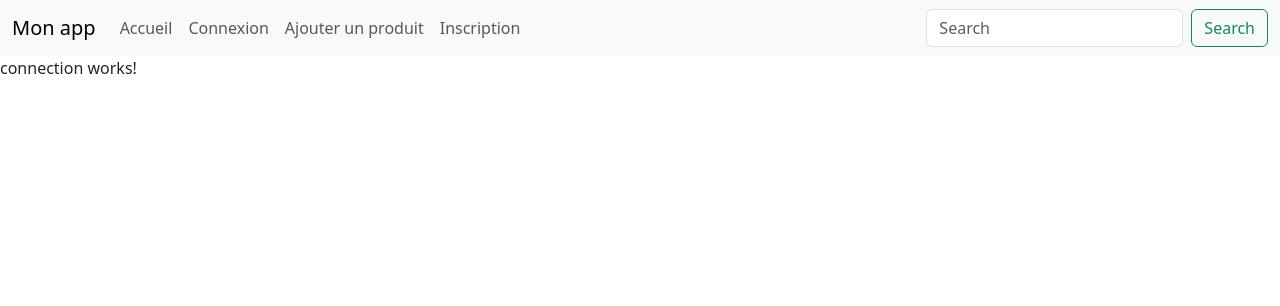
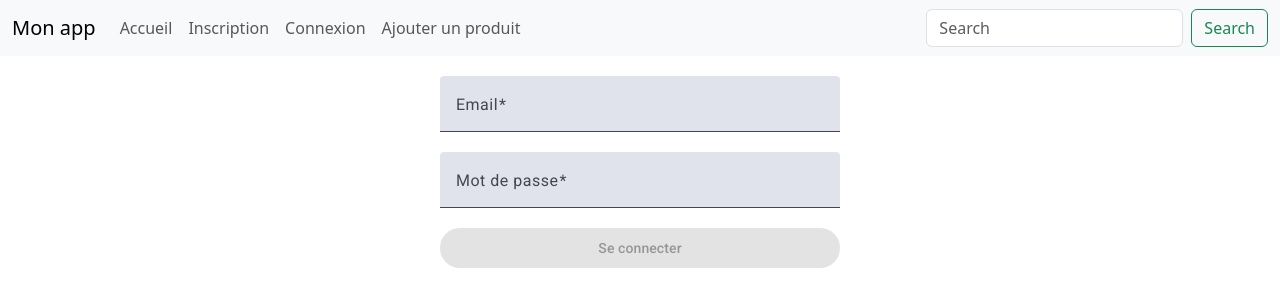
Before and after one commit to LucasJasko/cours-mns-angular-front, an Angular app: page /connection in a window 1280 px wide. Shown: the top 306 px of the page. Built offline with nearby package versions, Linux system fonts and the light colour scheme.

Commit message:
MAJ cours 2025 05 23

```diff
--- a/src/app/app.component.html
+++ b/src/app/app.component.html
@@ -25,6 +25,14 @@
         <li class="nav-item">
           <a
             class="nav-link"
+            routerLink="/inscription"
+            routerLinkActive="page-actuelle"
+            >Inscription</a
+          >
+        </li>
+        <li class="nav-item">
+          <a
+            class="nav-link"
             routerLink="/connection"
             routerLinkActive="page-actuelle"
             >Connexion</a
@@ -36,14 +44,6 @@
             routerLink="/ajout-produit"
             routerLinkActive="page-actuelle"
             >Ajouter un produit</a
-          >
-        </li>
-        <li class="nav-item">
-          <a
-            class="nav-link"
-            routerLink="/inscription"
-            routerLinkActive="page-actuelle"
-            >Inscription</a
           >
         </li>
       </ul>
--- a/src/app/pages/connection/connection.component.html
+++ b/src/app/pages/connection/connection.component.html
@@ -1 +1,25 @@
-<p>connection works!</p>
+<form (ngSubmit)="onConnection()" [formGroup]="formulaire">
+  <mat-form-field>
+    <mat-label>Email</mat-label>
+    <input matInput placeholder="Ex. john@doe.com" formControlName="email" />
+
+    @if(formulaire.get('email')?.hasError("required")) {
+    <mat-error>L'email est requis</mat-error>
+    } @else {
+    <mat-error>L'email est mal formé</mat-error>
+    }
+  </mat-form-field>
+
+  <mat-form-field>
+    <mat-label>Mot de passe</mat-label>
+    <input matInput type="password" formControlName="password" />
+
+    @if(formulaire.get('password')?.hasError("required")) {
+    <mat-error>Le mot de passe est requis est requis</mat-error>
+    }
+  </mat-form-field>
+
+  <button [disabled]="!formulaire.valid" mat-raised-button type="submit">
+    Se connecter
+  </button>
+</form>
--- a/src/app/pages/connection/connection.component.scss
+++ b/src/app/pages/connection/connection.component.scss
@@ -0,0 +1,6 @@
+form {
+  display: flex;
+  flex-direction: column;
+  max-width: 400px;
+  margin: 20px auto 0;
+}
--- a/src/app/pages/connection/connection.component.ts
+++ b/src/app/pages/connection/connection.component.ts
@@ -1,11 +1,32 @@
-import { Component } from '@angular/core';
+import { HttpClient } from '@angular/common/http';
+import { Component, inject } from '@angular/core';
+import {
+  FormBuilder,
+  FormsModule,
+  ReactiveFormsModule,
+  Validators,
+} from '@angular/forms';
+import { Router } from '@angular/router';
+import { NotificationService } from '../../services/notification.service';
+import { MatButtonModule } from '@angular/material/button';
+import { MatInputModule } from '@angular/material/input';
 
 @Component({
   selector: 'app-connection',
-  imports: [],
+  imports: [FormsModule, ReactiveFormsModule, MatInputModule, MatButtonModule],
   templateUrl: './connection.component.html',
-  styleUrl: './connection.component.scss'
+  styleUrl: './connection.component.scss',
 })
 export class ConnectionComponent {
+  formBuilder = inject(FormBuilder);
+  notification = inject(NotificationService);
+  router = inject(Router);
+  http = inject(HttpClient);
 
+  formulaire = this.formBuilder.group({
+    email: ['', [Validators.required, Validators.email]],
+    password: ['', [Validators.required, Validators.maxLength(50)]],
+  });
+
+  onConnection() {}
 }
--- a/src/app/pages/edit-produit/edit-produit.component.ts
+++ b/src/app/pages/edit-produit/edit-produit.component.ts
@@ -8,6 +8,9 @@ import {
 } from '@angular/forms';
 import { MatButtonModule } from '@angular/material/button';
 import { MatInputModule } from '@angular/material/input';
+import { MatSnackBar } from '@angular/material/snack-bar';
+import { NotificationService } from '../../services/notification.service';
+import { Router } from '@angular/router';
 
 @Component({
   selector: 'app-edit-produit',
@@ -17,6 +20,8 @@ import { MatInputModule } from '@angular/material/input';
 })
 export class EditProduitComponent {
   formBuilder = inject(FormBuilder);
+  notification = inject(NotificationService);
+  router = inject(Router);
   http = inject(HttpClient);
   formulaire = this.formBuilder.group({
     nom: ['', [Validators.required, Validators.maxLength(20)]],
@@ -27,7 +32,17 @@ export class EditProduitComponent {
     if (this.formulaire.valid) {
       this.http
         .post('http://localhost:5000/product', this.formulaire.value)
-        .subscribe((res) => console.log(res));
+        .subscribe({
+          next: (res) => {
+            this.notification.show('Le produit a bien été ajouté ! ', 'valid');
+            this.router.navigateByUrl('/accueil');
+          },
+          error: (err) => {
+            if (err.status === 409) {
+              this.notification.show('Un produit porte déjà ce nom', 'error');
+            }
+          },
+        });
     }
   }
 }
--- a/src/app/pages/inscription/inscription.component.html
+++ b/src/app/pages/inscription/inscription.component.html
@@ -1 +1,25 @@
-<p>inscription works!</p>
+<form (ngSubmit)="onInscription()" [formGroup]="formulaire">
+  <mat-form-field>
+    <mat-label>Email</mat-label>
+    <input matInput placeholder="Ex. john@doe.com" formControlName="email" />
+
+    @if(formulaire.get('email')?.hasError("required")) {
+    <mat-error>L'email est requis</mat-error>
+    } @else {
+    <mat-error>L'email est mal formé</mat-error>
+    }
+  </mat-form-field>
+
+  <mat-form-field>
+    <mat-label>Mot de passe</mat-label>
+    <input matInput type="password" formControlName="password" />
+
+    @if(formulaire.get('password')?.hasError("required")) {
+    <mat-error>Le mot de passe est requis est requis</mat-error>
+    }
+  </mat-form-field>
+
+  <button [disabled]="!formulaire.valid" mat-raised-button type="submit">
+    S'inscrire
+  </button>
+</form>
--- a/src/app/pages/inscription/inscription.component.scss
+++ b/src/app/pages/inscription/inscription.component.scss
@@ -0,0 +1,6 @@
+form {
+  display: flex;
+  flex-direction: column;
+  max-width: 400px;
+  margin: 20px auto 0;
+}
--- a/src/app/pages/inscription/inscription.component.ts
+++ b/src/app/pages/inscription/inscription.component.ts
@@ -1,11 +1,32 @@
-import { Component } from '@angular/core';
+import { Component, inject } from '@angular/core';
+import {
+  FormBuilder,
+  FormsModule,
+  ReactiveFormsModule,
+  Validators,
+} from '@angular/forms';
+import { MatButtonModule } from '@angular/material/button';
+import { MatInputModule } from '@angular/material/input';
+import { NotificationService } from '../../services/notification.service';
+import { Router } from '@angular/router';
+import { HttpClient } from '@angular/common/http';
 
 @Component({
   selector: 'app-inscription',
-  imports: [],
+  imports: [FormsModule, ReactiveFormsModule, MatInputModule, MatButtonModule],
   templateUrl: './inscription.component.html',
-  styleUrl: './inscription.component.scss'
+  styleUrl: './inscription.component.scss',
 })
 export class InscriptionComponent {
+  formBuilder = inject(FormBuilder);
+  notification = inject(NotificationService);
+  router = inject(Router);
+  http = inject(HttpClient);
 
+  formulaire = this.formBuilder.group({
+    email: ['', [Validators.required, Validators.email]],
+    password: ['', [Validators.required, Validators.maxLength(50)]],
+  });
+
+  onInscription() {}
 }
--- /dev/null
+++ b/src/app/services/notification.service.ts
@@ -0,0 +1,16 @@
+import { inject, Injectable } from '@angular/core';
+import { MatSnackBar } from '@angular/material/snack-bar';
+
+@Injectable({
+  providedIn: 'root',
+})
+export class NotificationService {
+  notification = inject(MatSnackBar);
+  show(message: string, type: 'info' | 'valid' | 'error' | 'warning') {
+    this.notification.open(message, '', {
+      verticalPosition: 'top',
+      duration: 5000,
+      panelClass: type,
+    });
+  }
+}
--- a/src/styles.scss
+++ b/src/styles.scss
@@ -1,4 +1,28 @@
 /* You can add global styles to this file, and also import other style files */
 
-html, body { height: 100%; }
-body { margin: 0; font-family: Roboto, "Helvetica Neue", sans-serif; }
+html,
+body {
+  height: 100%;
+}
+body {
+  margin: 0;
+  font-family: Roboto, "Helvetica Neue", sans-serif;
+}
+
+mat-snack-bar-container {
+  &.valid .mat-mdc-snackbar-surface {
+    background-color: green;
+  }
+
+  &.info .mat-mdc-snackbar-surface {
+    background-color: rgb(9, 31, 225);
+  }
+
+  &.warning .mat-mdc-snackbar-surface {
+    background-color: rgb(206, 134, 0);
+  }
+
+  &.error .mat-mdc-snackbar-surface {
+    background-color: rgb(203, 0, 0);
+  }
+}
```
Also changed, not shown: 1 other file (tests, documents, lock files or other folders).
